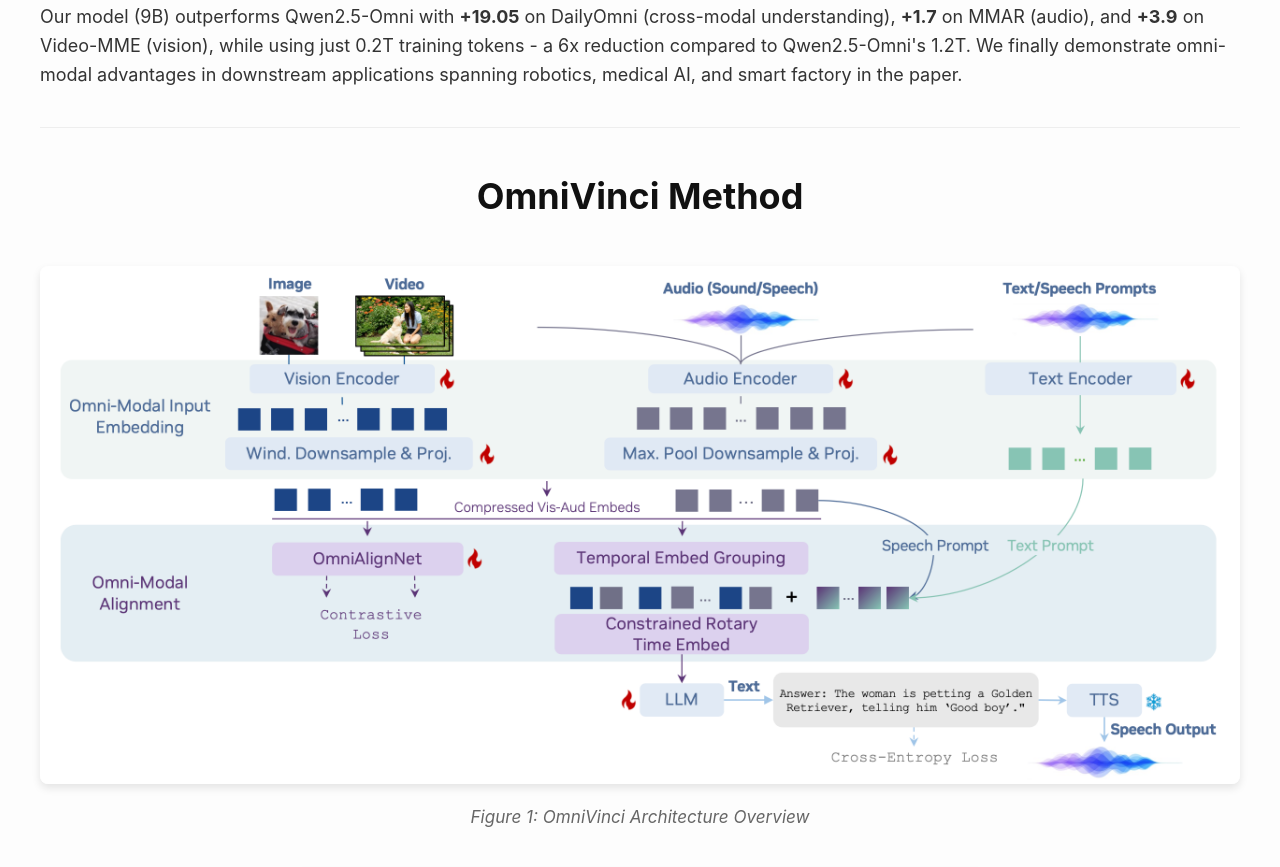
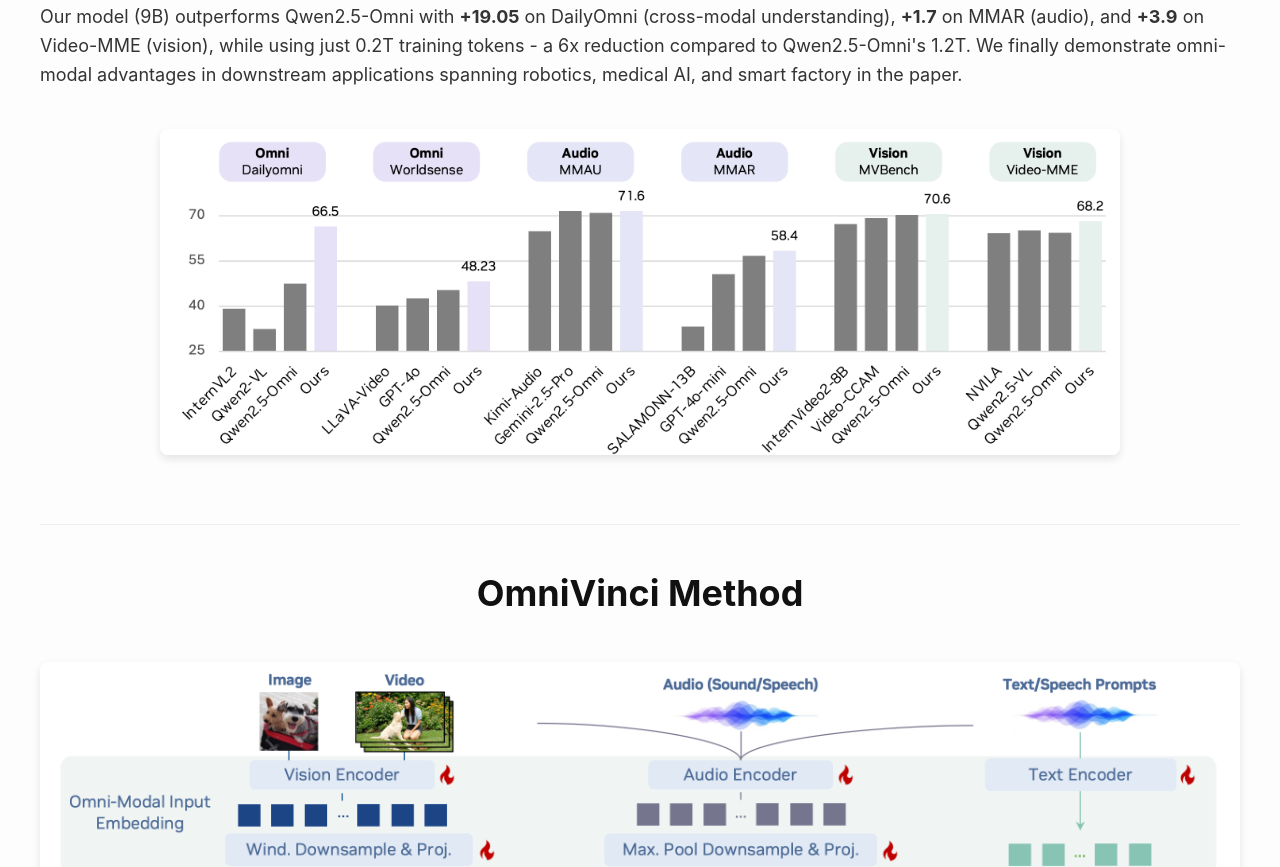
Before and after one commit to NVlabs/OmniVinci, a plain HTML site: page index.html in a window 1280 px wide. Shown: the part 963-1830 px from the top of the page. Drawn offline with Linux system fonts and the light colour scheme.

Commit message:
update webpage

```diff
--- a/index.html
+++ b/index.html
@@ -157,6 +157,16 @@
         }
         .method-figure-small img {
             width: 700px;
+            max-width: 80%;
+            border-radius: 8px;
+            box-shadow: 0 4px 8px rgba(0,0,0,0.1);
+        }
+        .method-figure-half {
+            text-align: center;
+            margin: 40px auto;
+        }
+        .method-figure-half img {
+            width: 80%;
             max-width: 80%;
             border-radius: 8px;
             box-shadow: 0 4px 8px rgba(0,0,0,0.1);
@@ -408,6 +418,11 @@
 For model architecture, we present three key innovations: <strong>(i) OmniAlignNet</strong> for strengthening alignment between vision and audio embeddings in a shared omni-modal latent space; <strong>(ii) Temporal Embedding Grouping</strong> for capturing relative temporal alignment between vision and audio signals; and <strong>(iii) Constrained Rotary Time Embedding</strong> for encoding absolute temporal information in omni-modal embeddings. We introduce a curation and synthesis pipeline that generates 24M single-modal and omni-modal conversations. We find that modalities reinforce one another in both perception and reasoning.
 Our model (9B) outperforms Qwen2.5-Omni with <strong>+19.05</strong> on DailyOmni (cross-modal understanding), <strong>+1.7</strong> on MMAR (audio), and <strong>+3.9</strong> on Video-MME (vision), while using just 0.2T training tokens - a 6x reduction compared to Qwen2.5-Omni's 1.2T. We finally demonstrate omni-modal advantages in downstream applications spanning robotics, medical AI, and smart factory in the paper.
         </p>
+
+     <div class="method-figure-half">
+         <img src="image/metrics_highlight.png" alt="Performance Highlights">
+     </div>
+
     </section>
 
     <section id="method">
```
Also changed, not shown: image/metrics_highlight.png (added), 3 other files.
